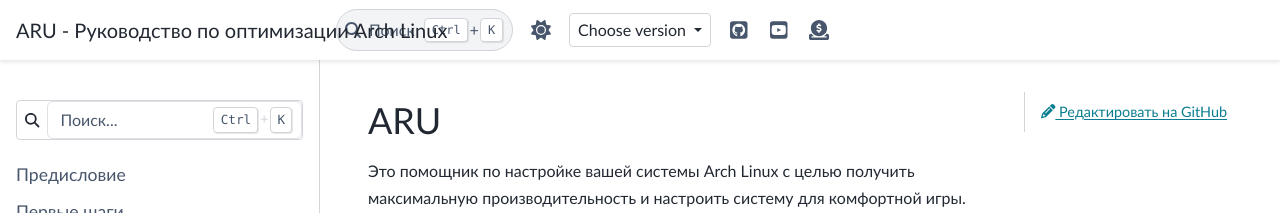
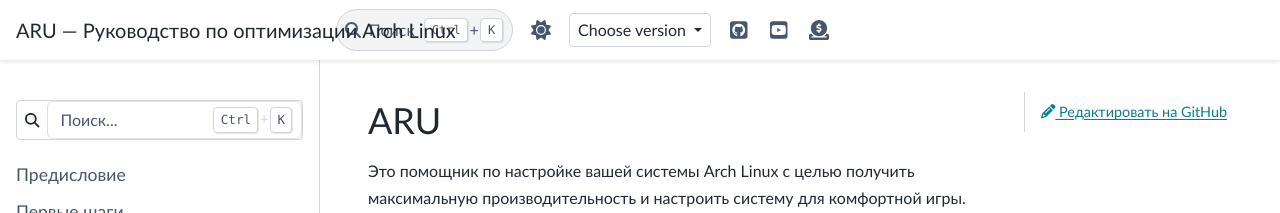
Before and after one commit to ventureoo/ARU, a Sphinx documentation site: the page built from docs/index.rst, in a window 1280 px wide. Shown: the top 213 px of the page. Built offline with Sphinx 7.4.7 and the PyData theme 0.15.4, drawn with Linux system fonts in a browser that asks for light colours.

Commit message:
sphinx: Update HTML title

```diff
--- a/docs/conf.py
+++ b/docs/conf.py
@@ -17,7 +17,7 @@
 
 # -- Project information -----------------------------------------------------
 
-project = 'ARU - Руководство по оптимизации Arch Linux'
+project = 'ARU — Руководство по оптимизации Arch Linux'
 author = 'Pavel Priluckiy, Vasiliy Stelmachenok and contributors'
 copyright = 'ARU 2018 - 2022 ' + author
 
@@ -70,7 +70,7 @@
 #
 html_theme = 'pydata_sphinx_theme'
 
-html_title = 'ARU - Руководство по оптимизации Arch Linux'
+html_title = project
 
 html_theme_options = {
     "navbar_center": [],
@@ -112,7 +112,7 @@
 }
 
 html_sidebars = {
-    "**": ["search-field", "navbar-nav.html"]
+    "**": ["search-field", "navbar-nav"]
 }
 
 # Misc
```
